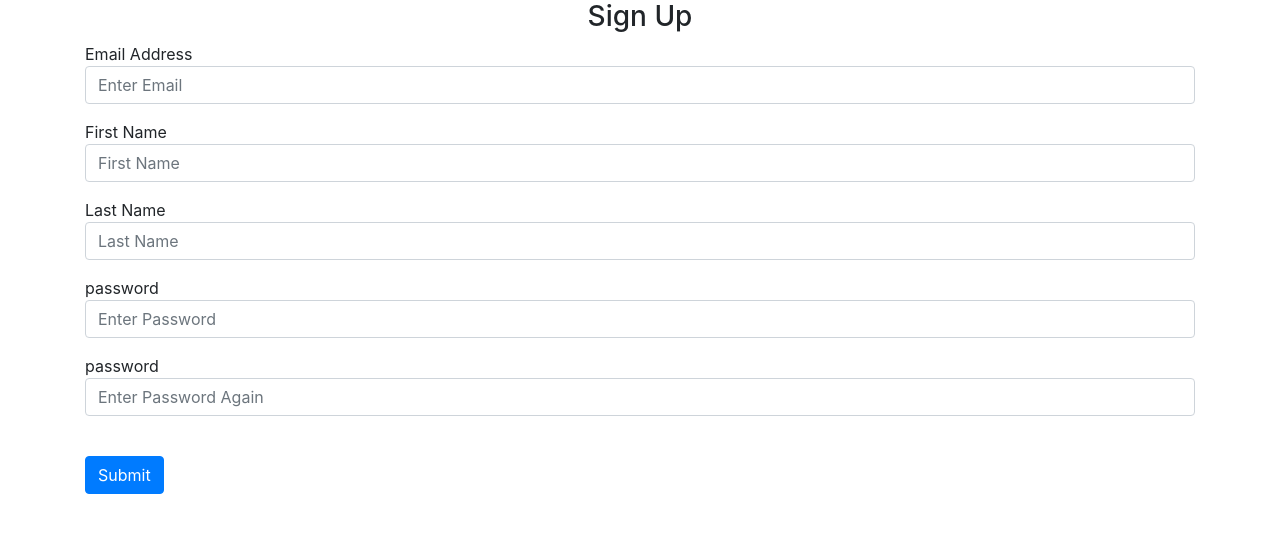
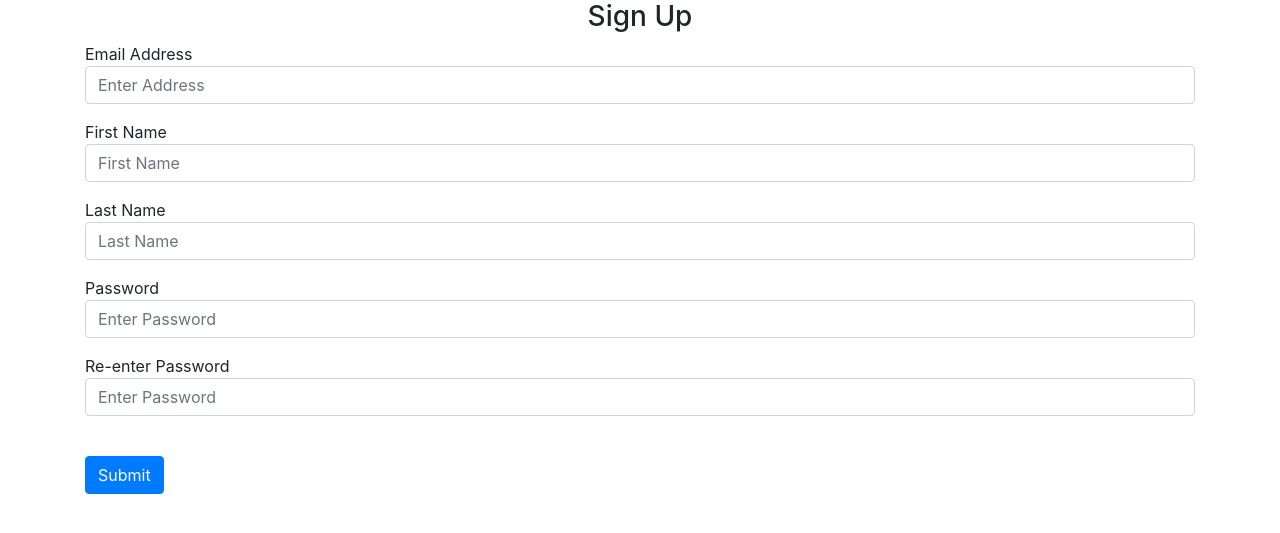
Before and after one commit to amoulik123/FlaskApp, a Flask app: page /signup in a window 1280 px wide. Shown: the part 56-589 px from the top of the page. Run offline with Flask 2, Linux system fonts and the light colour scheme; some libraries are stand-ins or nearby versions.

Commit message:
Edited signup page

```diff
--- a/website/templates/signup.html
+++ b/website/templates/signup.html
@@ -5,7 +5,7 @@
     <h3 align="center">Sign Up</h3>
     <div class="form-group"
         <label for = "email">Email Address</label>
-        <input type="email" class="form-control" id="email" name="email" placeholder="Enter Email"/>
+        <input type="email" class="form-control" id="email" name="email" placeholder="Enter Address"/>
     </div>
     <div class="form-group"
         <label for = "FirstName">First Name</label>
@@ -16,12 +16,12 @@
         <input type="text" class="form-control" id="lastName" name="lastName" placeholder="Last Name"/>
     </div>
      <div class="form-group"
-        <label for = "password1">password</label>
+        <label for = "password1">Password</label>
         <input type="password" class="form-control" id="password1" name="password1" placeholder="Enter Password"/>
     </div>
     <div class="form-group"
-    <label for = "password2">password</label>
-    <input type="password" class="form-control" id="password2" name="password2" placeholder="Enter Password Again"/>
+    <label for = "password2">Re-enter Password</label>
+    <input type="password" class="form-control" id="password2" name="password2" placeholder="Enter Password"/>
 </div>
 <br />
 <button type="submit" class="btn btn-primary">Submit</button>
```
